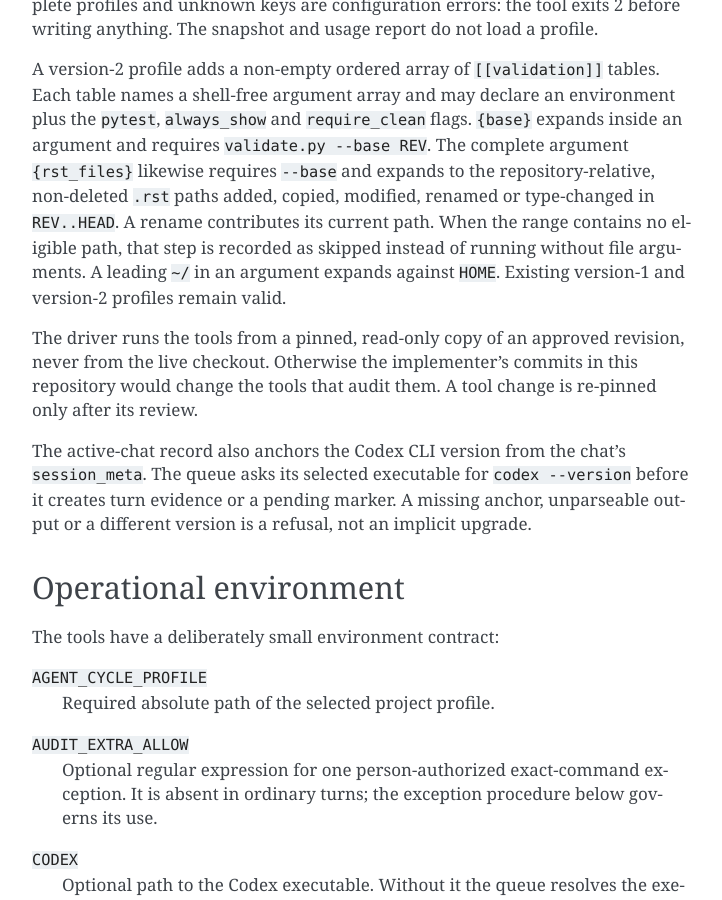
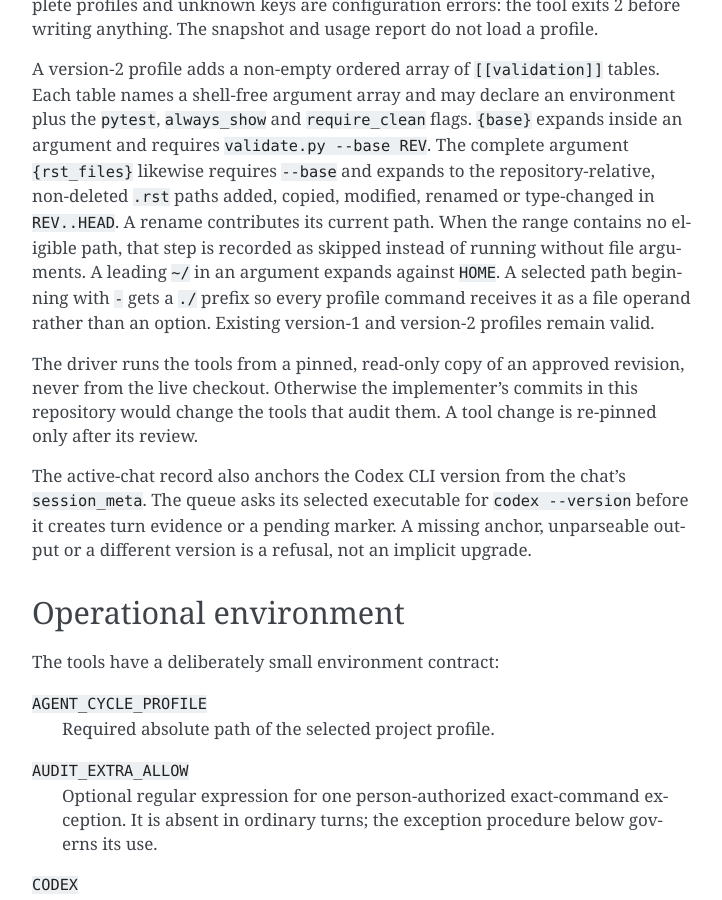
Before and after one commit to dememax/agent-cycle, a Sphinx documentation site: the page built from docs/turn.rst, in a window 1280 px wide and 900 px high, scrolled down 632 px. Shown: the whole window, without its empty margins (388-1110 px from the left). Built offline with Sphinx 7.4.7, drawn with Linux system fonts in a browser that asks for light colours.

Commit message:
fix: disambiguate option-like RST paths
Prefix an rst_files expansion with ./ only when its repository-relative path
starts with a dash. Implementing this in the generic runner protects every
profile command and does not rely on command-specific support for --.

Document the normalized spelling in the README and turn procedure. Ruff
reformatted the RED assertion from three lines to one; its expected value and
behavioral predicate remain unchanged.

Validated with the complete validation-runner test module, Ruff check and
format checks, and the three-step check_rst loop for turn.rst.

Co-Authored-By: Codex GPT-5 <noreply@openai.com>

```diff
--- a/docs/turn.rst
+++ b/docs/turn.rst
@@ -42,8 +42,9 @@ to the repository-relative, non-deleted ``.rst`` paths added, copied, modified,
 renamed or type-changed in ``REV..HEAD``. A rename contributes its current
 path. When the range contains no eligible path, that step is recorded as
 skipped instead of running without file arguments. A leading ``~/`` in an
-argument expands against ``HOME``. Existing version-1 and version-2 profiles
-remain valid.
+argument expands against ``HOME``. A selected path beginning with ``-`` gets a
+``./`` prefix so every profile command receives it as a file operand rather
+than an option. Existing version-1 and version-2 profiles remain valid.
 
 The driver runs the tools from a pinned, read-only copy of an approved
 revision, never from the live checkout. Otherwise the implementer's
```
Also changed, not shown: README.md (+4 -2 lines), 2 other files.
